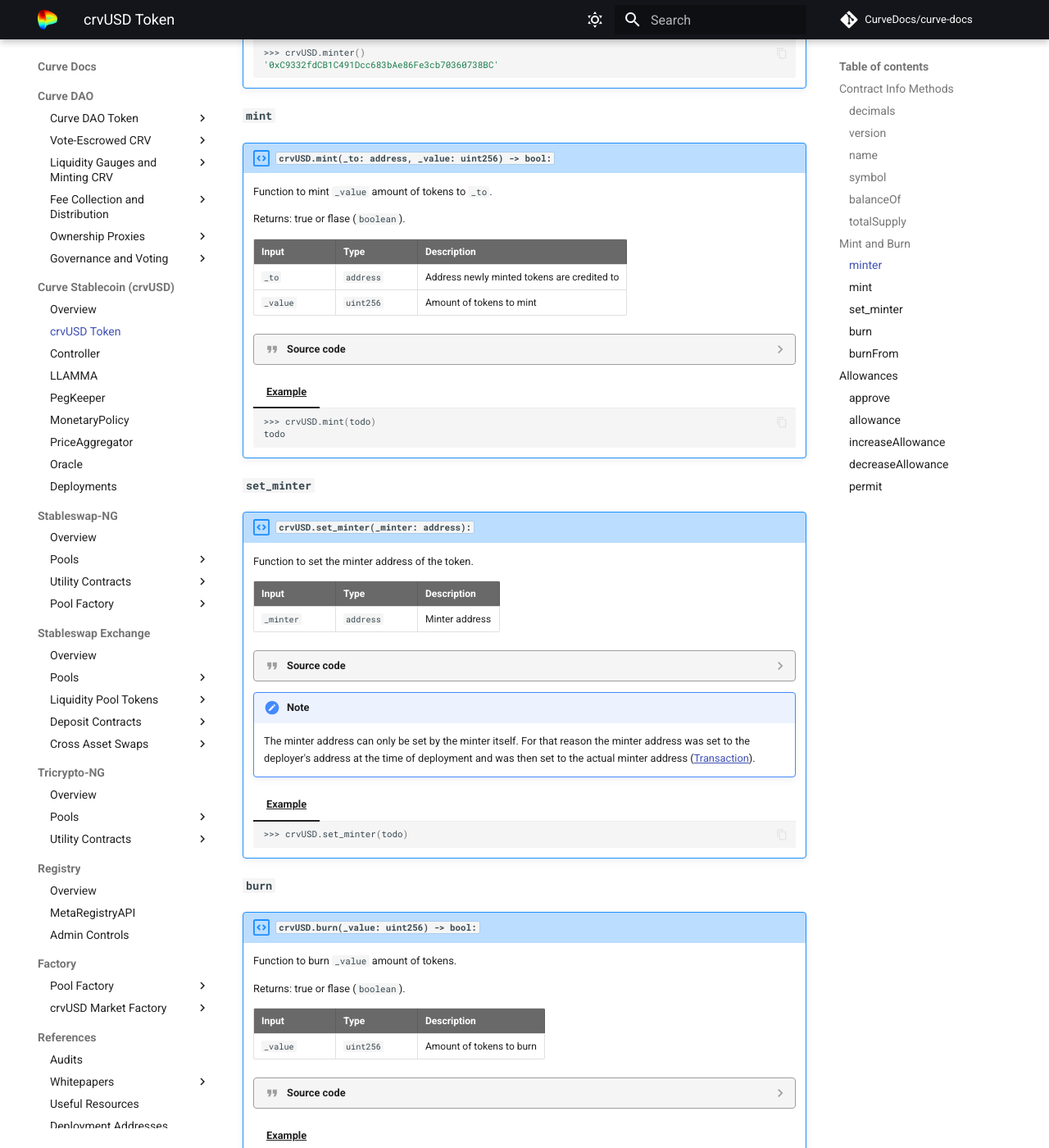
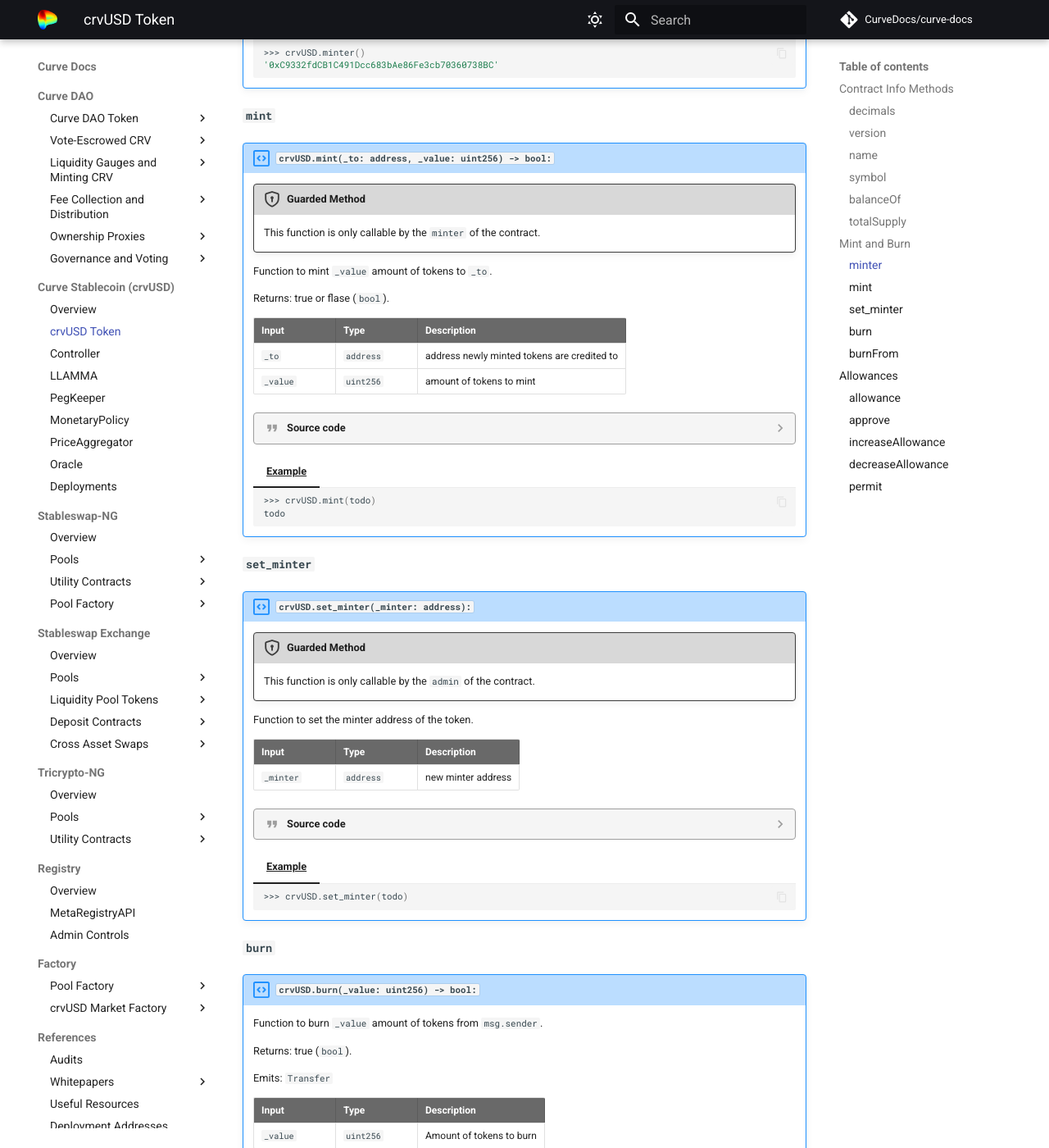
Before and after one commit to CurveDocs/curve-docs, an MkDocs documentation site: the page built from docs/crvUSD/crvUSD.md, in a window 1280 px wide and 1400 px high, scrolled down 3033 px. Shown: the whole window at 82% size. Built offline with MkDocs 1.6.1 and Material for MkDocs 9.7.7, drawn with Linux system fonts in a browser that asks for light colours; comment, search, counter and statistics services are not loaded; some of the changed text lies outside the part shown.

Commit message:
crvusd cleanup

````diff
--- a/docs/crvUSD/crvUSD.md
+++ b/docs/crvUSD/crvUSD.md
@@ -1,6 +1,7 @@
-!!! info
-    The crvUSD contract is deployed to the Ethereum mainnet at: [0xf939E0A03FB07F59A73314E73794Be0E57ac1b4E](https://etherscan.io/address/0xf939E0A03FB07F59A73314E73794Be0E57ac1b4E).
+!!!deploy "Contract Source & Deployment"
+    **crvUSD Token** contract is deployed to the Ethereum mainnet at: [0xf939E0A03FB07F59A73314E73794Be0E57ac1b4E](https://etherscan.io/address/0xf939E0A03FB07F59A73314E73794Be0E57ac1b4E#code).
     Source code for this contract is available on [Github](https://github.com/curvefi/curve-stablecoin/blob/master/contracts/Stablecoin.vy).
+
 
 !!! warning
     Due to some testing in production, there have been several deployments for the stablecoin and its components. Please always make sure you are using the latest deployment. See [here](https://github.com/curvefi/curve-stablecoin/blob/master/deployment-logs/mainnet.log).
@@ -17,7 +18,7 @@
 
     ??? quote "Source code"
 
-        ```python hl_lines="1"
+        ```python
         decimals: public(constant(uint8)) = 18
         ```
 
@@ -31,9 +32,9 @@
 ### `version`
 !!! description "`crvUSD.version() -> String[8]: view`"
 
-    Getter of the version of the contract.
+    Getter for the version of the contract.
 
-    Returns: **version** (`uint256`) of the token.
+    Returns: version (`String[8]`).
 
     ??? quote "Source code"
 
@@ -53,11 +54,11 @@
 
     Getter for the name of the token.
 
-    Returns: name (`String[64]`) of the token.
+    Returns: name (`String[64]`).
 
     ??? quote "Source code"
 
-        ```python hl_lines="1 4 5"
+        ```python
         name: public(immutable(String[64]))
 
         @external
@@ -95,11 +96,11 @@
 
     Getter for the symbol of the token.
 
-    Returns: symbol (`String[32]`) of the token.
+    Returns: symbol (`String[32]`).
 
     ??? quote "Source code"
 
-        ```python hl_lines="1 4 6"
+        ```python
         symbol: public(immutable(String[32]))
 
         @external
@@ -135,17 +136,17 @@
 ### `balanceOf`
 !!! description "`crvUSD.balanceOf(arg0: address) -> uint256: view`"
 
-    Getter for the balance of crvUSD for an address.
+    Getter for the crvUSD balance of address `arg0`.
 
-    Returns: amount (`uint256`).
+    Returns: balance (`uint256`).
 
     | Input      | Type   | Description |
     | ----------- | -------| ----|
-    | `arg0` |  `address` | Address to check balance for |
+    | `arg0` |  `address` | address to check balance for |
 
     ??? quote "Source code"
 
-        ```python hl_lines="1"
+        ```python
         balanceOf: public(HashMap[address, uint256])
         ```
 
@@ -165,7 +166,7 @@
 
     ??? quote "Source code"
 
-        ```python hl_lines="1"
+        ```python
         totalSupply: public(uint256)
         ```
 
@@ -186,16 +187,13 @@
 ### `minter`
 !!! description "`crvUSD.minter() -> address: view`"
 
-    Getter for the minter contract of crvUSD.
+    Getter for the minter contract.
 
-    Returns: minter `address`.
+    Returns: minter (`address`).
 
     ??? quote "Source code"
 
-        ```python hl_lines="2 4"
-        event SetMinter:
-            minter: indexed(address)
-
+        ```python
         minter: public(address)
         ```
 
@@ -209,14 +207,17 @@
 ### `mint`
 !!! description "`crvUSD.mint(_to: address, _value: uint256) -> bool:`"
 
+    !!!guard "Guarded Method"
+        This function is only callable by the `minter` of the contract.
+
     Function to mint `_value` amount of tokens to `_to`.
 
-    Returns: true or flase (`boolean`).
+    Returns: true or flase (`bool`).
 
     | Input      | Type   | Description |
     | ----------- | -------| ----|
-    | `_to` |  `address` | Address newly minted tokens are credited to |
-    | `_value` |  `uint256` | Amount of tokens to mint |
+    | `_to` |  `address` | address newly minted tokens are credited to |
+    | `_value` |  `uint256` | amount of tokens to mint |
 
     ??? quote "Source code"
 
@@ -254,15 +255,18 @@
 ### `set_minter`
 !!! description "`crvUSD.set_minter(_minter: address):`"
 
+    !!!guard "Guarded Method"
+        This function is only callable by the `admin` of the contract.
+
     Function to set the minter address of the token.
 
     | Input      | Type   | Description |
     | ----------- | -------| ----|
-    | `_minter` |  `address` | Minter address |
+    | `_minter` |  `address` | new minter address |
 
     ??? quote "Source code"
 
-        ```python hl_lines="1 4 7 10 11"
+        ```python
         event SetMinter:
             minter: indexed(address)
 
@@ -276,9 +280,6 @@
             log SetMinter(_minter)
         ```
 
-    !!!note
-        The minter address can only be set by the minter itself. For that reason the minter address was set to the deployer's address at the time of deployment and was then set to the actual minter address ([Transaction](https://etherscan.io/tx/0xf2a117bf688b7bf2d719cc7d047feadbc3e9fd8fbcb6ed397c3e9f85598b60cd#eventlog)).
-
     === "Example"
         ```shell
         >>> crvUSD.set_minter(todo)
@@ -288,9 +289,11 @@
 ### `burn`
 !!! description "`crvUSD.burn(_value: uint256) -> bool:`"
 
-    Function to burn `_value` amount of tokens.
+    Function to burn `_value` amount of tokens from `msg.sender`.
 
-    Returns: true or flase (`boolean`).
+    Returns: true (`bool`).
+
+    Emits: `Transfer`
 
     | Input      | Type   | Description |
     | ----------- | -------| ----|
@@ -298,7 +301,7 @@
 
     ??? quote "Source code"
 
-        ```python hl_lines="1 7 11 14"
+        ```python
         event Transfer:
             sender: indexed(address)
             receiver: indexed(address)
@@ -333,19 +336,18 @@
 
     Function to burn `_value` amount of tokens from `_from`.
 
-    Returns: true or false (`boolean`).
+    Returns: true (`boolean`).
+
+    Emits: `Transfer`
 
     | Input      | Type   | Description |
     | ----------- | -------| ----|
-    | `_from` |  `address` | Address to burn tokens for |
-    | `_value` |  `uint256` | Amount of tokens to burn |
-
-    !!!note
-        Calling this function on behalf of another address requires [`allowance`](#allowance).
+    | `_from` |  `address` | address to burn tokens for |
+    | `_value` |  `uint256` | amount of tokens to burn |
 
     ??? quote "Source code"
 
-        ```python hl_lines="1 7 11 14"
+        ```python
         event Transfer:
             sender: indexed(address)
             receiver: indexed(address)
@@ -382,10 +384,37 @@
 
 
 ## **Allowances**
+
+### `allowance`
+!!! description "`crvUSD.allowance(arg0: address, arg1: address) -> uint256`"
+
+    Getter method to check the allowance.
+
+    | Input      | Type   | Description |
+    | ----------- | -------| ----|
+    | `arg0` |  `address` | address of the spender |
+    | `arg1` |  `address` | address of the token owner |
+
+    ??? quote "Source code"
+
+        ```python
+        allowance: public(HashMap[address, HashMap[address, uint256]])
+        ```
+
+    === "Example"
+        ```shell
+        >>> crvUSD.set_minter(todo)
+        ```
+
+
 ### `approve`
 !!! description "`crvUSD.approve(_spender: address, _value: uint256) -> bool:`"
 
     Fucntion to allow `_spender` to transfer up to `_value` amount of tokens from the caller's amount.
+
+    Returns: true (`bool`).
+
+    Emits: `Approval`
 
     | Input      | Type   | Description |
     | ----------- | -------| ----|
@@ -394,17 +423,13 @@
 
     ??? quote "Source code"
 
-        ```python hl_lines="1 7 10 13 22"
+        ```python
         event Approval:
             owner: indexed(address)
             spender: indexed(address)
             value: uint256
 
-        @internal
-        def _approve(_owner: address, _spender: address, _value: uint256):
-            self.allowance[_owner][_spender] = _value
-
-            log Approval(_owner, _spender, _value)
+        allowance: public(HashMap[address, HashMap[address, uint256]])
 
         @external
         def approve(_spender: address, _value: uint256) -> bool:
@@ -427,32 +458,14 @@
         ```
 
 
-### `allowance`
-!!! description "`crvUSD.allowance(arg0: address, arg1: address) -> uint256`"
-
-    Getter to check the allowance.
-
-    | Input      | Type   | Description |
-    | ----------- | -------| ----|
-    | `arg0` |  `address` | todo |
-    | `arg1` |  `address` | todo |
-
-    ??? quote "Source code"
-
-        ```python hl_lines="1 7 11"
-        allowance: public(HashMap[address, HashMap[address, uint256]])
-        ```
-
-    === "Example"
-        ```shell
-        >>> crvUSD.set_minter(todo)
-        ```
-
-
 ### `increaseAllowance`
 !!! description "`crvUSD.increaseAllowance(_spender: address, _add_value: uint256) -> bool:`"
 
     Function to increase the allowance granted to `_spender`.
+
+    Returns: true (`bool`).
+
+    Emits: `Approval`
 
     | Input      | Type   | Description |
     | ----------- | -------| ----|
@@ -499,6 +520,10 @@
 
     Function to decrease the allowance granted to `_spender`.
 
+    Returns: true (`bool`).
+
+    Emits: `Approval`
+
     | Input      | Type   | Description |
     | ----------- | -------| ----|
     | `_spender` |  `address` | Address to decrease the allowance of |
@@ -543,15 +576,19 @@
 
     Function to permit `_spender` to spend up to `_value` amount of `_owner`'s tokens via a signature.
 
+    Returns: true (`bool`).
+
+    Emits: `Approval`
+
     | Input      | Type   | Description |
     | ----------- | -------| ----|
-    | `_owner` |  `address` | Address which generated the signature and is granting an allowance |
-    | `_spender` |  `uint256` | Address which will be granted an allowance |
-    | `_value` |  `uint256` | Approved amount |
-    | `_deadline` |  `uint256` | Deadline by which the signature must be submitted |
-    | `_v` |  `uint256` | Last byte of the ECDSA signature |
-    | `_r` |  `uint256` | First 32 bytes of the ECDSA signature |
-    | `_s` |  `uint256` | Second 32 bytes of the ECDSA signature |
+    | `_owner` |  `address` | address which generated the signature and is granting an allowance |
+    | `_spender` |  `uint256` | address which will be granted an allowance |
+    | `_value` |  `uint256` | approved amount |
+    | `_deadline` |  `uint256` | deadline by which the signature must be submitted |
+    | `_v` |  `uint256` | last byte of the ECDSA signature |
+    | `_r` |  `uint256` | first 32 bytes of the ECDSA signature |
+    | `_s` |  `uint256` | second 32 bytes of the ECDSA signature |
 
     !!!note
         In the event of a chain fork, replay attacks are prevented as domain separator is recalculated.
````
Also changed, not shown: other parts of docs/crvUSD/crvUSD.md (+35 -0 lines).
